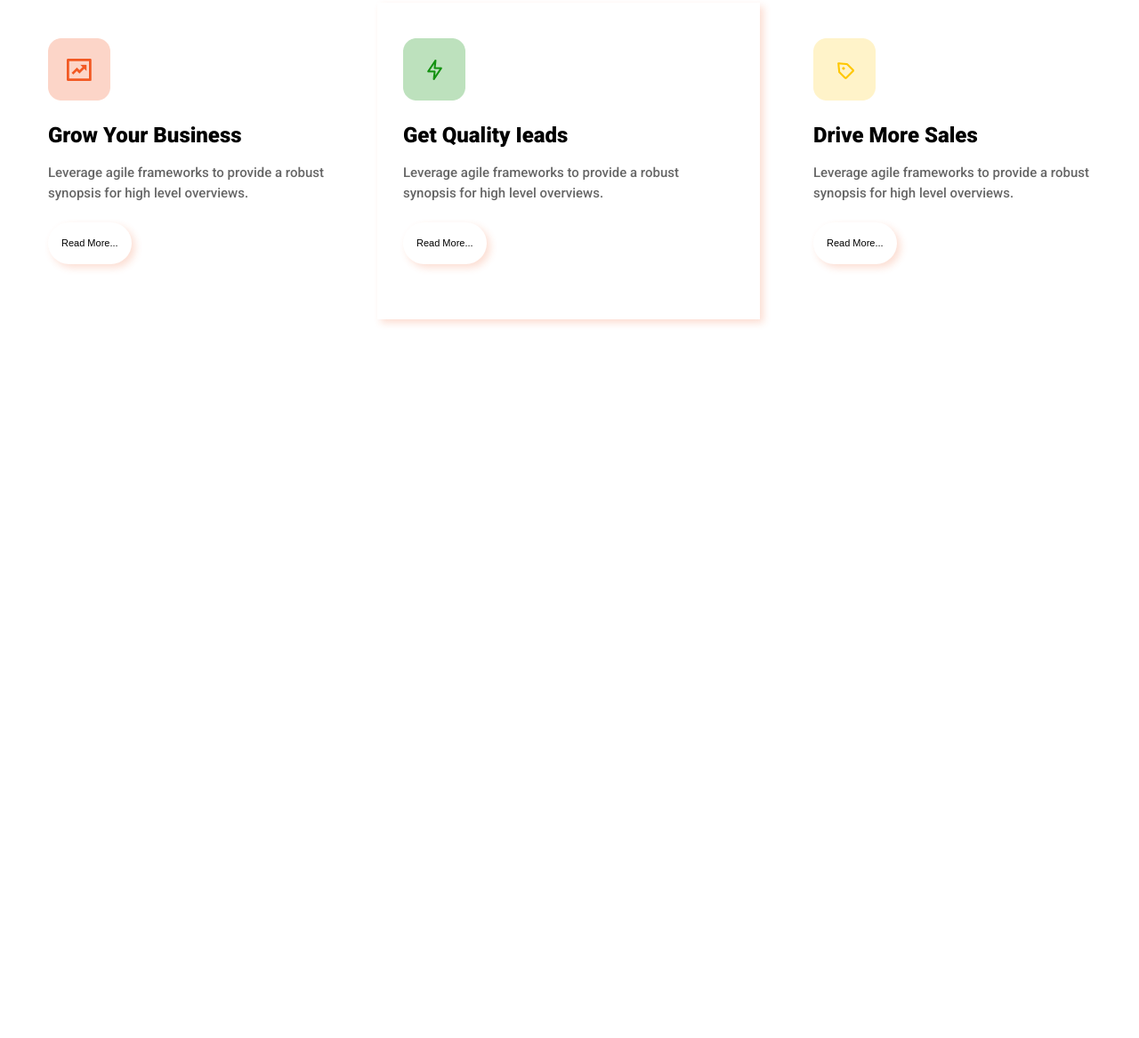
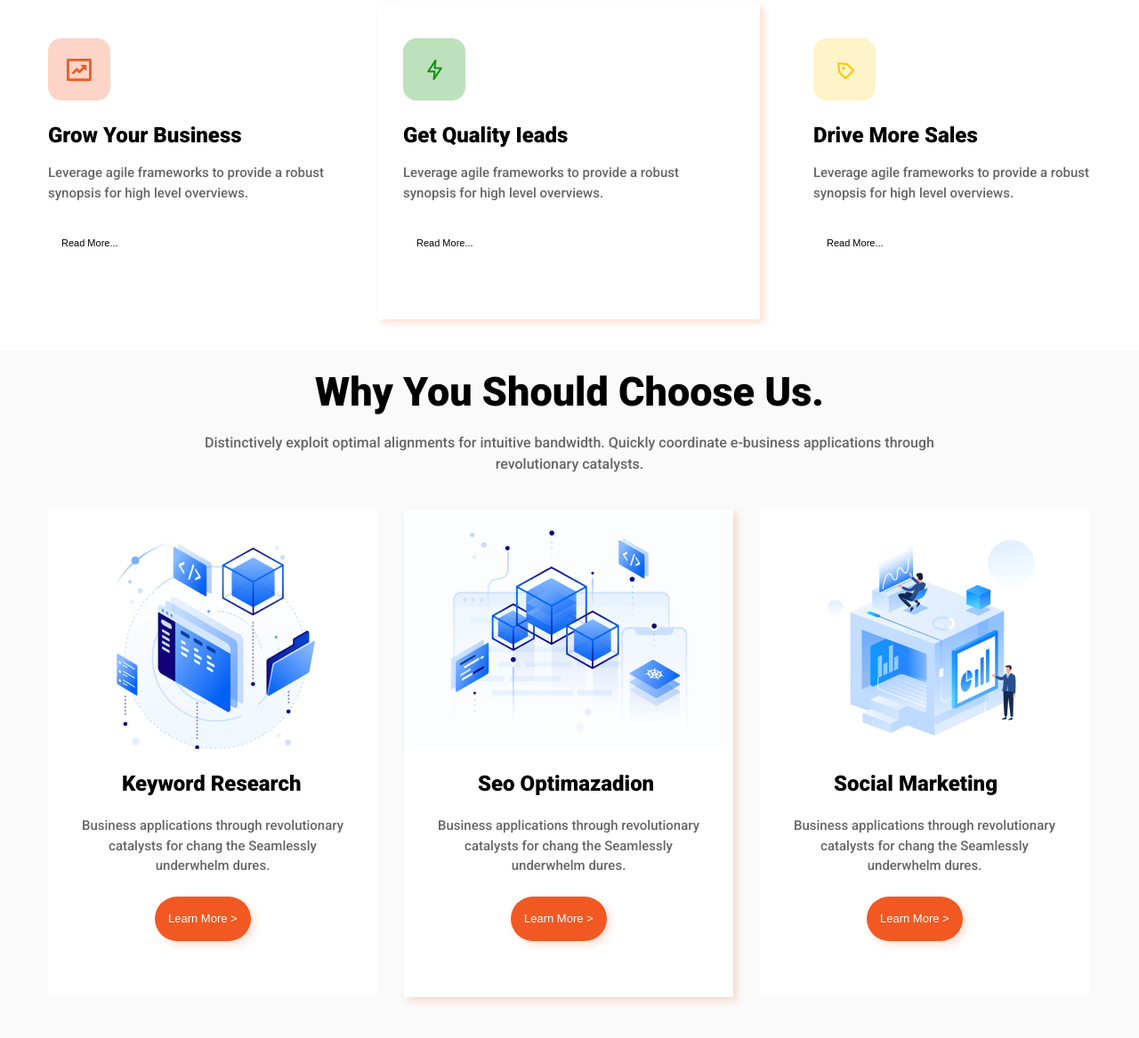
Before and after one commit to KaterinaRaf/HTML_Progect_1, a plain HTML site: page index.html in a window 1280 px wide. Shown: the part 1078-2245 px from the top of the page at 89% size. Before the commit the page ends 1500 px from the top, so only its background shows below. Drawn offline with Linux system fonts and the light colour scheme.

Commit message:
HomeWork 5

```diff
--- a/css/style.css
+++ b/css/style.css
@@ -12,7 +12,7 @@ font-family: Roboto;
 .center {
     width: 100%;
     max-width: 1172px;
-    margin: 0 auto;
+    margin: 0px auto;
 }
 
 /* ================= Header ================== */
@@ -140,22 +140,19 @@ font-family: Roboto;
 }
 
 /* ================= END page-top-logos ============ */
+
 /* =================  Value-top ============ */
 
-.values {
-
-}
-
 .value-top {
-height: 491px;
-display: flex;
-align-content: center;
-gap: 60px;
+    height: 491px;
+    display: flex;
+    justify-content: column;
+    align-content: center;
+    gap: 60px;
 }
 
 .value-top-item {
-    width: 100%;
-    max-width: 310px;
+    width: 310px;
     height: 226px;
     margin-top: 140px;
     margin-bottom: 125px;
@@ -206,7 +203,6 @@ gap: 60px;
 
 .value-top-btn {
     background: white;
-    box-shadow: 4px 4px 8px rgba(242, 88, 34, 0.2);
     border-radius: 50px;
     border: none;
     padding: 15px 15px;
@@ -216,5 +212,121 @@ gap: 60px;
     margin-bottom: 125px;
 }
 
+
+
 /* ================= END Value-top ============ */
-/* =================  Value-top ============ */
+
+/* =================  Value-content ============ */
+
+.value-content {
+    width: 100%;
+    max-width: 1920px;
+    height: 919px;
+    margin: 0 auto;
+    background-color: #FAFAFA;
+}
+
+.value-text {
+    width: 100%;
+    max-width: 862px;
+    height: 123px;
+    margin: 0 auto;
+    display: flex;
+    flex-direction: column;
+    justify-content: center;
+}
+
+.value-center-title {
+    font-size: 45px;
+    line-height: 53px;
+    text-align: center;
+    margin: 92px auto 19px auto;
+}
+
+.value-center-txt {
+    font-size: 16px;
+    line-height: 150%;
+    text-align: center;
+    color: #666666;
+    margin-bottom: 55px;
+}
+
+.value-content-logo {
+    height: 549px;
+    display: flex;
+    justify-content: column;
+    align-content: center;
+    gap: 30px;
+}
+
+.value-content-item {
+    width: 370px;
+    height: 549px;
+    background-color:#FFFFFF;
+    margin-top: 55px;
+    margin-bottom: 100px;
+}
+
+.value-content-item-1 {
+    width: 370px;
+    height: 549px;
+    box-shadow: 4px 4px 8px rgba(242, 88, 34, 0.2);
+    background-color:#FFFFFF;
+    margin-top: 55px;
+    margin-bottom: 100px;
+}
+
+.value-content-icon {
+    width: 370px;
+    height: 270px;
+    background-color: cover;
+    background-repeat: no-repeat;
+}
+
+.value-content-item:nth-child(1) > .value-content-icon {
+    background-image: url('../img/value_content_pic_1.png');
+}
+
+.value-content-item-1 > .value-content-icon {
+    background-image: url('../img/value_content_pic_2.png');
+}
+
+.value-content-item:nth-child(3) > .value-content-icon {
+    background-image: url('../img/value_content_pic_3.png');
+}
+
+.value-content-title {
+    font-size: 24px;
+    line-height: 28px;
+    margin: 25px 83px 22px 83px;
+}
+
+.value-content-txt {
+    font-size: 15px;
+    line-height: 150%;
+    color: #666666;
+    text-align: center;
+    width: 310px;
+    height: 42px;
+    margin: 0 30px 39px 30px;
+}
+
+.value-content-btn {
+    background: #F25822;
+    box-shadow: 4px 4px 8px rgba(242, 88, 34, 0.2);
+    border-radius: 50px;
+    border: none;
+    font-size: 13px;
+    line-height: 150%;
+    text-align: center;
+    color: #FFFFFF;
+    padding: 15px 15px;
+    margin: 10px 100px 50px 120px;
+}
+
+.value-content-btn:hover {
+    color:#F25822;
+    background-color: #FFFFFF;
+}
+
+/* ================= END Value-content ============ */
--- a/index.html
+++ b/index.html
@@ -83,7 +83,7 @@
 
         </div>
     </div>
-    <div class="values center">
+    <div class="values">
         <div class="value-top center">
             <div class="value-top-item">
                 <div class="value-top-icon"></div>
@@ -104,8 +104,31 @@
                 <button class="value-top-btn">Read More...</button>
             </div>
         </div>
-    <div class="value-content">
-
+    <div class="value-content center">
+        <div class="value-text center">
+        <h3 class="value-center-title">Why You Should Choose Us.</h3>
+        <p class="value-center-txt">Distinctively exploit optimal alignments for intuitive bandwidth. Quickly coordinate e-business applications through revolutionary catalysts.</p>
+        </div>
+    <div class="value-content-logo center">
+        <div class="value-content-item">
+            <div class="value-content-icon"></div>
+            <h5 class="value-content-title">Keyword Research</h5>
+            <p class="value-content-txt">Business applications through revolutionary catalysts for chang the Seamlessly underwhelm dures.</p>
+            <button class="value-content-btn">Learn More ></button>
+        </div>
+        <div class="value-content-item-1">
+            <div class="value-content-icon"></div>
+            <h5 class="value-content-title">Seo Optimazadion</h5>
+            <p class="value-content-txt">Business applications through revolutionary catalysts for chang the Seamlessly underwhelm dures.</p>
+            <button class="value-content-btn">Learn More ></button>
+        </div>
+        <div class="value-content-item">
+            <div class="value-content-icon"></div>
+            <h5 class="value-content-title">Social Marketing</h5>
+            <p class="value-content-txt">Business applications through revolutionary catalysts for chang the Seamlessly underwhelm dures.</p>
+            <button class="value-content-btn">Learn More ></button>
+        </div>
+    </div>
     </div>
     </div>
 </body>
```
